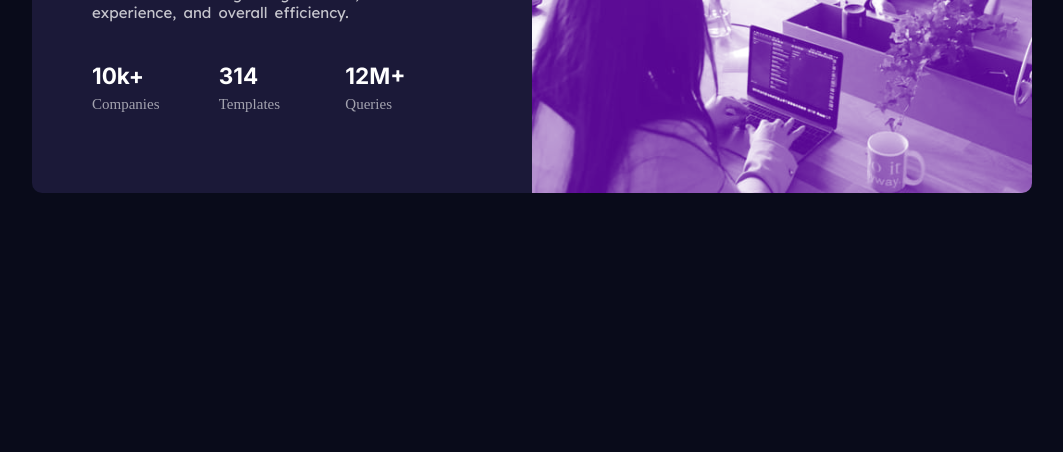
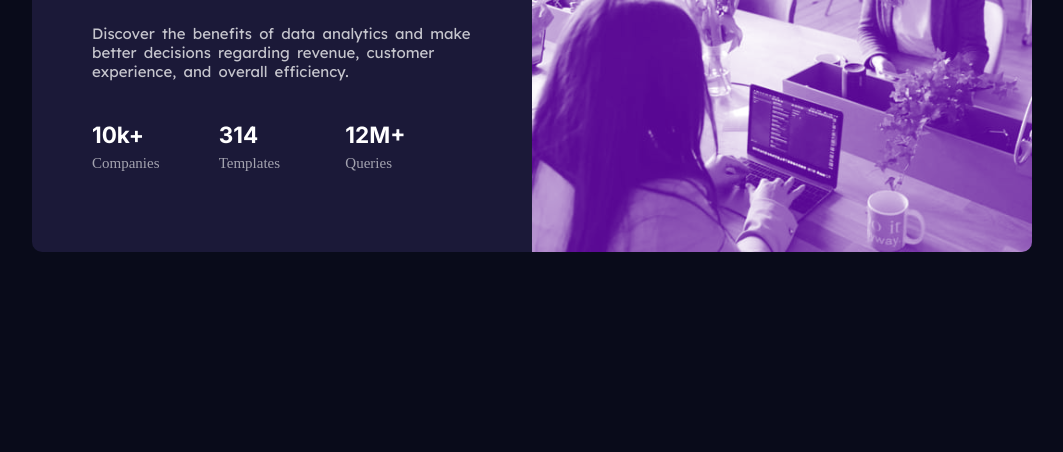
Before and after one commit to karishma-dev/Stat-Preview-Card, a plain HTML site: page index.html in a window 1280 px wide. Shown: the part 348-800 px from the top of the page, without its empty margins (108-1171 px from the left). Drawn offline with Linux system fonts and the light colour scheme.

Commit message:
Initial Commit

```diff
--- a/styles.css
+++ b/styles.css
@@ -8,15 +8,18 @@
     padding: 0;
     box-sizing: border-box;
 }
+html,body{
+    width: 100%;
+    height: 100%;
+}
 body{
     background-color: hsl(233, 47%, 7%);
     font-size: 15px;
     word-spacing: 3px;
-}
-main{
-    width: 100%;
-    padding: 11% 1em;
-    text-align: center;
+    display: flex;
+    justify-content: center;
+    align-content: space-around;
+    align-items: center;
 }
 
 /* Card Container */
@@ -30,7 +33,6 @@ main{
     height: fit-content;
     text-align: center;
     flex: 0 0 auto;
-    margin: 0 auto;
 }
 
 /* Image */
@@ -81,7 +83,6 @@ h1, h2{
     grid-template-rows: repeat(3,2fr);
     grid-row-gap: 30px;
     margin-top: 40px;
-
 }
 h2{
     margin-bottom: 7px;
@@ -91,10 +92,15 @@ h2{
 }
 
 /* Media Queries */
-@media (min-width: 1030px) {
+@media (min-width: 1000px) {
+    body{
+        flex-direction: column-reverse;
+        align-items: initial;
+    }
     .card-container{
         text-align: start;
         flex-direction: row-reverse;
+        margin: 0 auto;
     }
     .card{
         width: 500px;
```
